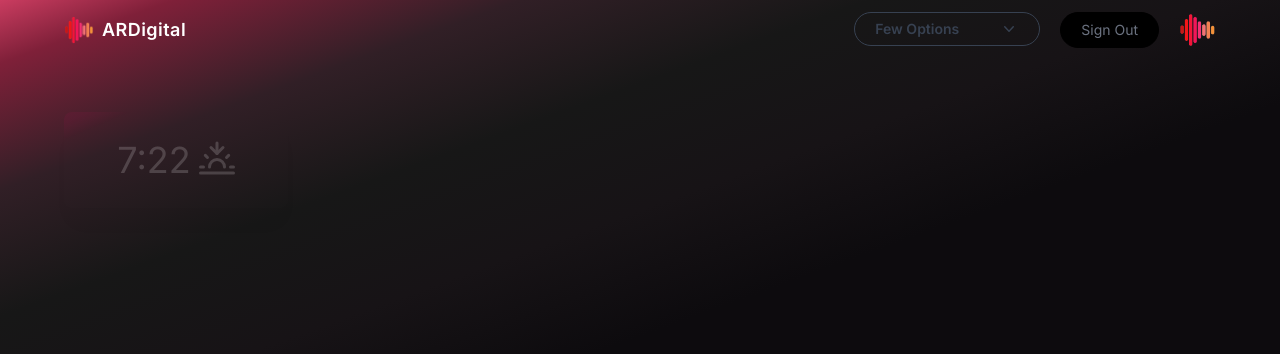
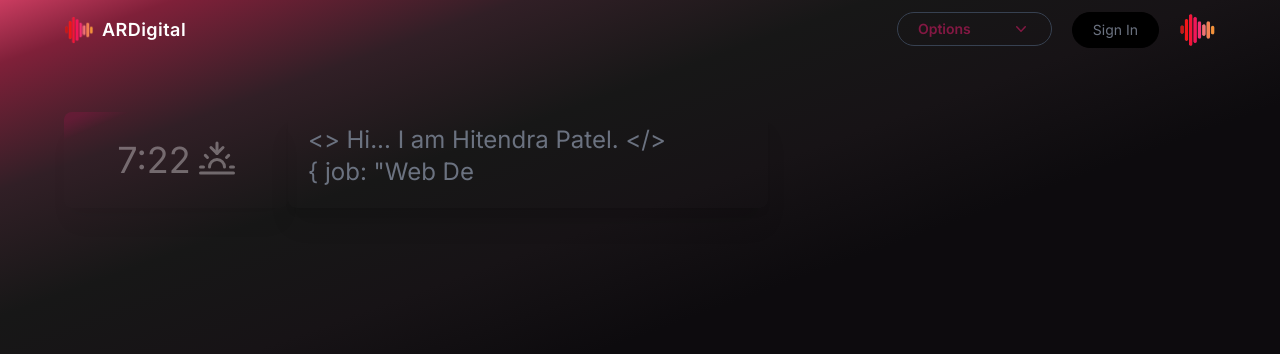
Before and after one commit to ARDigitalHub/ARD_Web, a Next.js app: page / in a window 1280 px wide. Shown: the top 354 px of the page. Built offline with nearby package versions, Linux system fonts and the light colour scheme.

Commit message:
few fixs and one intro component

```diff
--- a/app/page.tsx
+++ b/app/page.tsx
@@ -6,6 +6,7 @@ import Footer from '../components/Footer'
 import Form from '../components/Form'
 import SideSlide from '../components/SideSlide'
 import ClockV1 from '../components/clock/ClockV1'
+import Intro from '../components/intro/Intro'
 import React from 'react'
 
 interface intProps {
@@ -21,7 +22,11 @@ export default function Home() {
   return (
     <React.Fragment>
       <Nav/>
+      <div className='flex'>
       <ClockV1 time={curTime.getTime() }  />
+      <Intro/>
+      </div>
+
     </React.Fragment>
   )
 }
--- a/components/DropDown.jsx
+++ b/components/DropDown.jsx
@@ -7,34 +7,34 @@ import { ChevronDownIcon, PhoneIcon, PlayCircleIcon } from '@heroicons/react/20/
 export default function DropDown({solutions,callsToAction}) {
   return (
     <Popover className="relative">
-      <Popover.Button className="outline_btn mx-5 inline-flex items-center gap-x-10  text-sm font-semibold leading-6 text-gray-900">
-        <span>Few Options</span>
-        <ChevronDownIcon className="h-5 w-5" aria-hidden="true" />
+      <Popover.Button className="outline_btn mx-5 inline-flex items-center gap-x-10 text-sm font-semibold leading-6 text-pink-900">
+        <span className="text-pink-900">Options</span>
+        <ChevronDownIcon className="h-5 w-5 text-pink-900" aria-hidden="true" />
       </Popover.Button>
 
       <Transition
         as={Fragment}
-        enter="transition ease-out duration-200"
+        enter="transition ease-out duration-1200"
         enterFrom="opacity-0 translate-y-1"
         enterTo="opacity-100 translate-y-0"
-        leave="transition ease-in duration-150"
+        leave="transition ease-in duration-1500"
         leaveFrom="opacity-100 translate-y-0"
         leaveTo="opacity-0 translate-y-1"
       >
         <Popover.Panel className="absolute left-1/2 z-10 mt-5 flex w-screen max-w-max -translate-x-1/2 px-4">
-          <div className="w-screen max-w-md flex-auto overflow-hidden rounded-3xl bg-black text-sm leading-6 shadow-lg ring-1 ring-gray-900/5">
+          <div className="w-screen max-w-md flex-auto overflow-hidden rounded-3xl bg-black text-sm leading-6 shadow-lg ring-1 ring-pink-900">
             <div className="p-4">
               {solutions.map((item) => (
                 <div key={item.name} className="group relative flex gap-x-6 rounded-lg p-4 hover:bg-gray-900">
-                  <div className="mt-1 flex h-11 w-11 flex-none items-center justify-center rounded-lg bg-gray-500 group-hover:bg-gray-700">
-                    <item.icon className="h-6 w-6 text-gray-600 group-hover:text-indigo-600" aria-hidden="true" />
+                  <div className="mt-1 flex h-11 w-11 flex-none items-center justify-center rounded-lg bg-gray-500 group-hover:bg-pink-700">
+                    <item.icon className="h-6 w-6 text-gray-600 group-hover:text-pink-200" aria-hidden="true" />
                   </div>
-                  <div>
-                    <a href={item.href} className="font-semibold text-indigo-500">
+                  <div className="">
+                    <a href={item.href} className="font-semibold text-gray-500 hover:text-pink-900">
                       {item.name}
-                      <span className="absolute inset-0" />
+                      <span className="absolute inset-0 " />
                     </a>
-                    <p className="mt-1 text-gray-600">{item.description}</p>
+                    <p className="mt-1 text-gray-600 ">{item.description}</p>
                   </div>
                 </div>
               ))}
@@ -44,9 +44,9 @@ export default function DropDown({solutions,callsToAction}) {
                 <a
                   key={item.name}
                   href={item.href}
-                  className="flex items-center justify-center gap-x-2.5 p-3 font-semibold text-gray-900 bg-black hover:bg-gray-700 hover:text-indigo-600"
+                  className="flex items-center justify-center gap-x-2.5 p-3 font-semibold text-gray-500 bg-black hover:bg-gray-900 hover:text-pink-200"
                 >
-                  <item.icon className="h-5 w-5 flex-none text-indigo-600 " aria-hidden="true" />
+                  <item.icon className="h-5 w-5 flex-none text-pink-800 " aria-hidden="true" />
                   {item.name}
                 </a>
               ))}
--- a/components/Nav.jsx
+++ b/components/Nav.jsx
@@ -22,7 +22,7 @@ import {
 import { HiPaperAirplane } from "react-icons/hi";
 
 export default function Nav() {
-  const isUserLoggedIn = true;
+  const isUserLoggedIn = false;
   const [providers, setProviders] = useState(null);
   const [toggelDropdown, setToggelDropdown] = useState(false);
 
@@ -115,8 +115,8 @@ export default function Nav() {
             </Link>
           </div>
         ) : (
-          <>
-            {providers &&
+          <div className="flex gap-3 md:gap-5">
+            {/* {providers &&
               Object.values(providers).map((provider) => (
                 <button
                   type="button"
@@ -128,8 +128,23 @@ export default function Nav() {
                 >
                   Sign In
                 </button>
-              ))}
-          </>
+              ))} */}
+              <button
+                  type="button"
+                  className="black_btn hover:animate-tooltip_show hover:bg-pink-900 "
+                >
+                  Sign In
+                </button>
+                <Link href="/profile">
+              <Image
+                src="../ard.png"
+                alt="Profile"
+                width={37}
+                height={37}
+                className="rounded-full "
+              />
+            </Link>
+          </div>
         )}
       </div>
 
--- a/components/clock/ClockV1.tsx
+++ b/components/clock/ClockV1.tsx
@@ -1,7 +1,7 @@
 import React, { useState, useEffect } from "react";
 import dynamic from "next/dynamic";
 
-const opacity=" opacity-20 "
+const opacity=" opacity-40 "
 const transition=" hover:animate-tooltip_show  ";
 const gradient=" bg-gradient-to-br from-pink-900 from-0% via-pink-1200 from-5% to-black-800 to-15% ";
 const border=" border-none border-2 border-pink-900 hover:border-solid rounded-lg  shadow-xl ";
--- /dev/null
+++ b/components/intro/Intro.tsx
@@ -0,0 +1,94 @@
+
+import React, { useState, useEffect } from "react";
+let line1Writer=2;
+let line2Writer=0;
+let introText="";
+let completeText1="<>   Hi... I am  Hitendra  Patel.   </>";
+let completeText2="{ job: \"Web Developer.\" }";
+let text1=true;
+let text2=false;
+let boxClicked=false;
+const writingData={
+    intro:"<>   Hi... I am  Hitendra  Patel.   </>",
+    line1:"{",
+    line2:"  job: \"Web Developer.\"",
+    line3:"}"
+}
+
+
+
+const Intro = () => {
+    let [line1Writer , setLine1Writer]=useState(0);
+    let [line2Writer , setLine2Writer]=useState(0);
+    let [introductionTag , setIntroductionTag]=useState(introText);
+    let [professionTag , setProfessionTag]=useState(introText);
+    let [reverse , setReverse]=useState(false);
+    let [writingStatus , setWritingStatus]=useState(true);
+
+const textPrinter=(text:String ,index:Number)=>{
+    setTimeout (() => {
+        console.log(text +" "+index);
+    },200);
+
+
+}
+
+    useEffect(() => {
+        const textBuild=setTimeout (() => {
+            if(line1Writer==0)setIntroductionTag("");
+            if(text1) setIntroductionTag(completeText1.substring(0,line1Writer));
+            if(text1 && line1Writer!=completeText1.length && !reverse){
+                setLine1Writer(line1Writer+1);
+            }
+            if(text1 && line1Writer==completeText1.length){
+                //reverse=!reverse;
+                //setWritingStatus(false);//STOPPED HERE at 1st Line
+                text1=false;
+                text2=true;
+
+            }
+            if(line2Writer==0)setProfessionTag("");
+            if(text2) setProfessionTag(completeText2.substring(0,line2Writer));
+
+            if(reverse && line2Writer!=0){
+                setLine2Writer(line2Writer-1);
+                console.log("in 1st reverse logic ");
+            }
+            if(reverse && line2Writer==0){
+                text1=true;
+                text2=false;
+                setLine1Writer(line1Writer-1);
+                console.log("in 2st reverse logic ");
+            }
+            if(reverse && line1Writer==0 && line2Writer==0){
+                setReverse(false);
+                console.log("switched reverse ");
+            }
+            if(text2 && line2Writer!=completeText2.length && !reverse){
+                setLine2Writer(line2Writer+1);
+
+            }
+            if(text2 && line2Writer==completeText2.length){
+                //setWritingStatus(false);
+                setReverse(true);
+            }
+
+        },100);
+
+         if(!writingStatus) return clearTimeout(textBuild);
+      });
+
+
+  return (
+    <div id="introTextElement" className="block sm:w-56 lg:w-[30rem] sm:h-24 lg:h-24  rounded-lg  shadow-xl px-5 py-3 self-center font-cursive text-2xl text-gray-500  border-none border-2 border-pink-900 rounded-lg  shadow-xl">
+    <p >
+        {introductionTag}
+    </p>
+    <p>
+        {professionTag}
+    </p>
+    </div>
+  )
+}
+
+export default Intro
```
